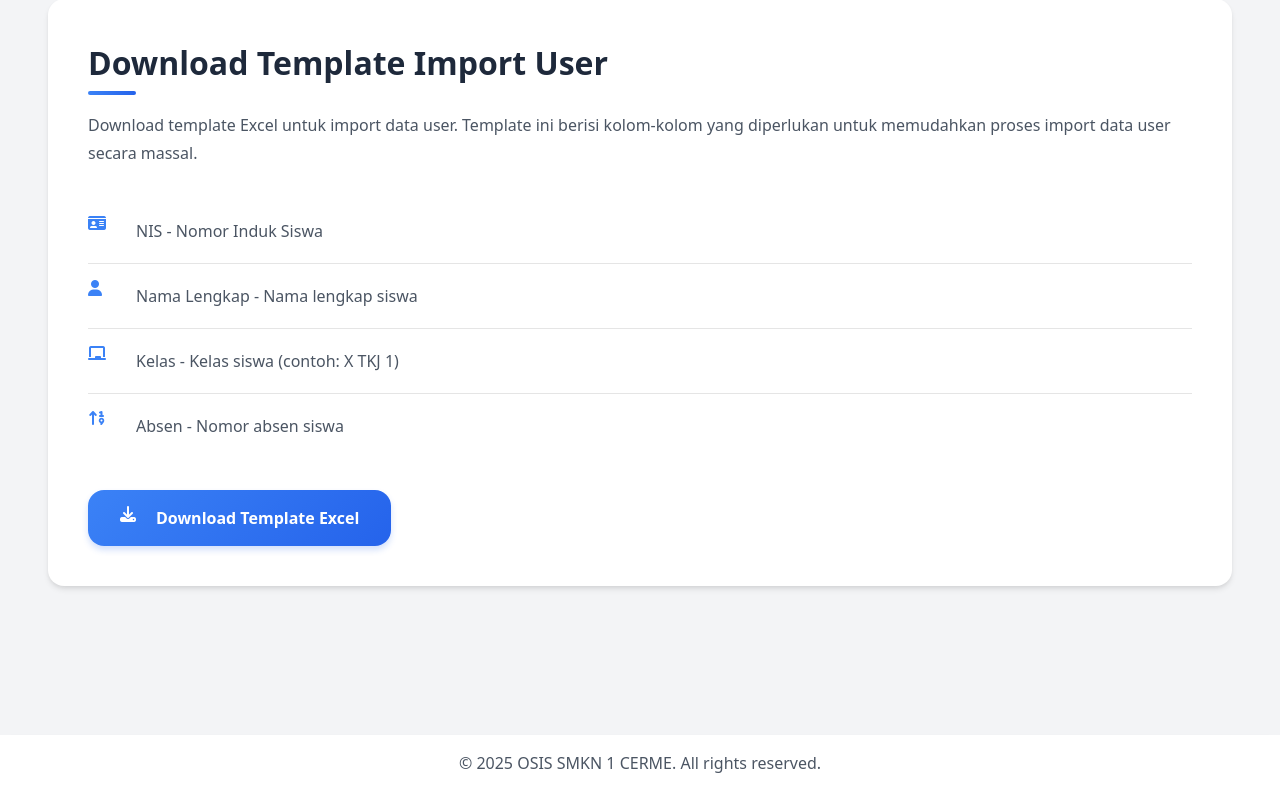
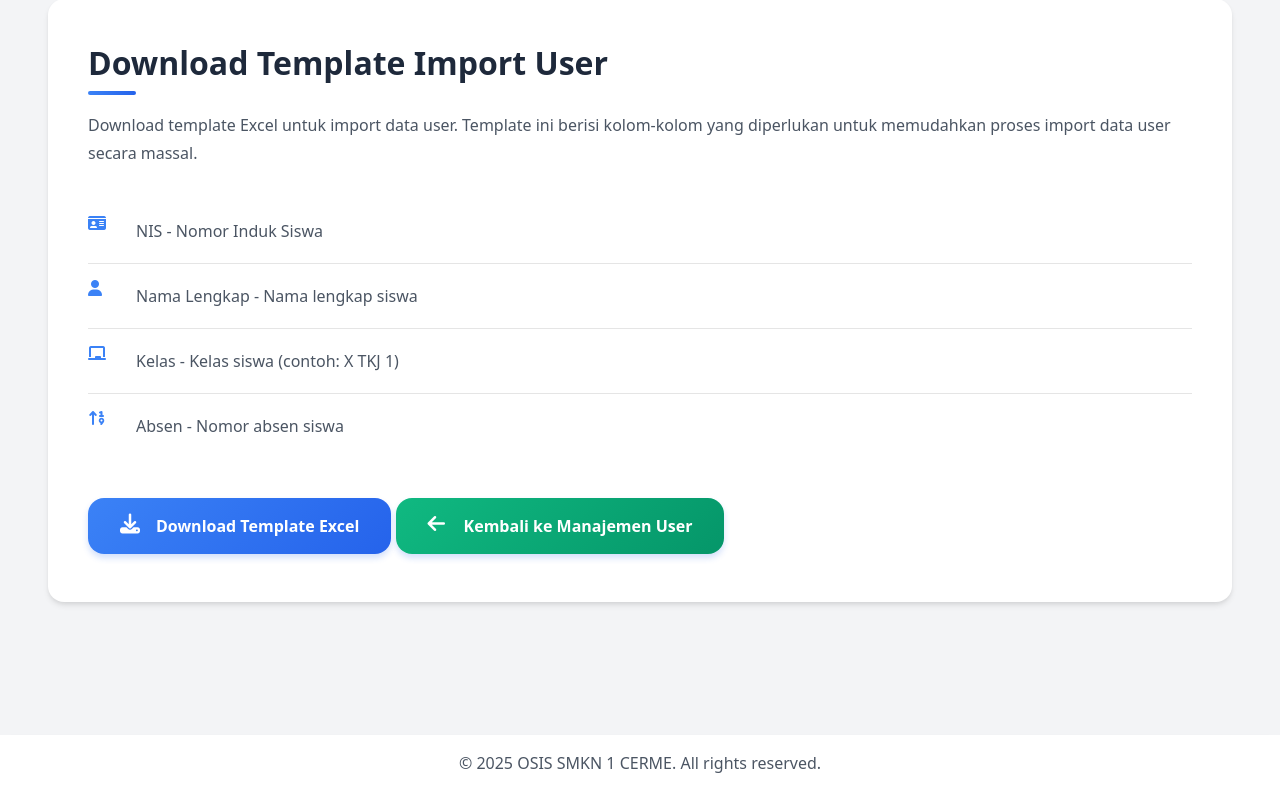
Before and after one commit to ardiajaa/E-Voting, a PHP site: page /admin/download-template.php in a window 1280 px wide. Shown: the part 97-888 px from the top of the page. Run offline with PHP 8.4, Linux system fonts and the light colour scheme; a user stored in the database is signed in; data comes from the database, SQL or seed files in the repository; some libraries are stand-ins or nearby versions.

Commit message:
Menambahkan gaya baru untuk tombol unduh dan kembali di halaman template, serta memperbaiki penanganan kesalahan login dengan menggunakan sesi untuk menampilkan pesan kesalahan. Juga menambahkan notifikasi sukses saat memilih kandidat di halaman pemungutan suara.

```diff
--- a/admin/download-template.php
+++ b/admin/download-template.php
@@ -306,6 +306,41 @@ require_once '../includes/admin-header.php';
         transform: translateY(1px);
     }
 }
+
+.download-button.main-download {
+    background: linear-gradient(135deg, #3b82f6 0%, #2563eb 100%);
+    margin-bottom: 0.5rem;
+}
+.download-button.back-btn {
+    background: linear-gradient(135deg, #10b981 0%, #059669 100%);
+    margin-top: 0.5rem;
+}
+.download-button.main-download:hover {
+    background: linear-gradient(135deg, #2563eb 0%, #3b82f6 100%);
+    box-shadow: 0 8px 16px rgba(37, 99, 235, 0.25);
+}
+.download-button.back-btn:hover {
+    background: linear-gradient(135deg, #059669 0%, #10b981 100%);
+    box-shadow: 0 8px 16px rgba(16, 185, 129, 0.25);
+}
+.download-button .download-icon {
+    margin-right: 0.75rem;
+    font-size: 1.25rem;
+    transition: transform 0.3s;
+}
+.download-button:hover .download-icon {
+    transform: translateY(2px) scale(1.15);
+}
+@media (max-width: 640px) {
+    .download-button {
+        font-size: 0.95rem;
+        padding: 0.75rem 1rem;
+    }
+    .download-button .download-icon {
+        margin-right: 0.5rem;
+        font-size: 1rem;
+    }
+}
 </style>
 
 <div class="page-container">
@@ -337,9 +372,13 @@ require_once '../includes/admin-header.php';
                 </li>
             </ul>
 
-            <a href="?download=1" class="download-button" data-aos="fade-up" data-aos-delay="600">
+            <a href="?download=1" class="download-button main-download" data-aos="fade-up" data-aos-delay="600">
                 <i class="fas fa-download download-icon"></i>
                 <span>Download Template Excel</span>
+            </a>
+            <a href="users.php" class="download-button back-btn" data-aos="fade-up" data-aos-delay="700">
+                <i class="fas fa-arrow-left download-icon"></i>
+                <span>Kembali ke Manajemen User</span>
             </a>
         </div>
     </div>
--- a/user/vote.php
+++ b/user/vote.php
@@ -33,7 +33,7 @@ try {
     $stmt->execute([$user_id]);
 
     $pdo->commit();
-    header('Location: candidates.php?success=voted');
+    header('Location: candidates.php?voted=1&id=' . $candidate_id);
 } catch (Exception $e) {
     $pdo->rollBack();
     header('Location: candidates.php?error=failed');
```
Also changed, not shown: auth/login.php (+10 -2 lines), user/candidates.php (+43 -0 lines).
